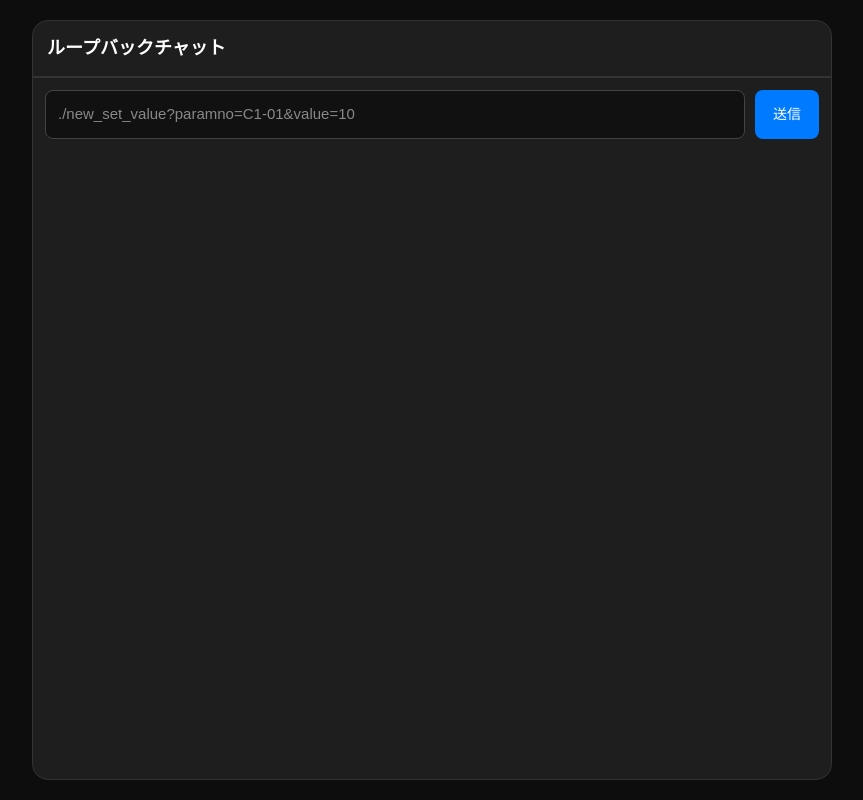
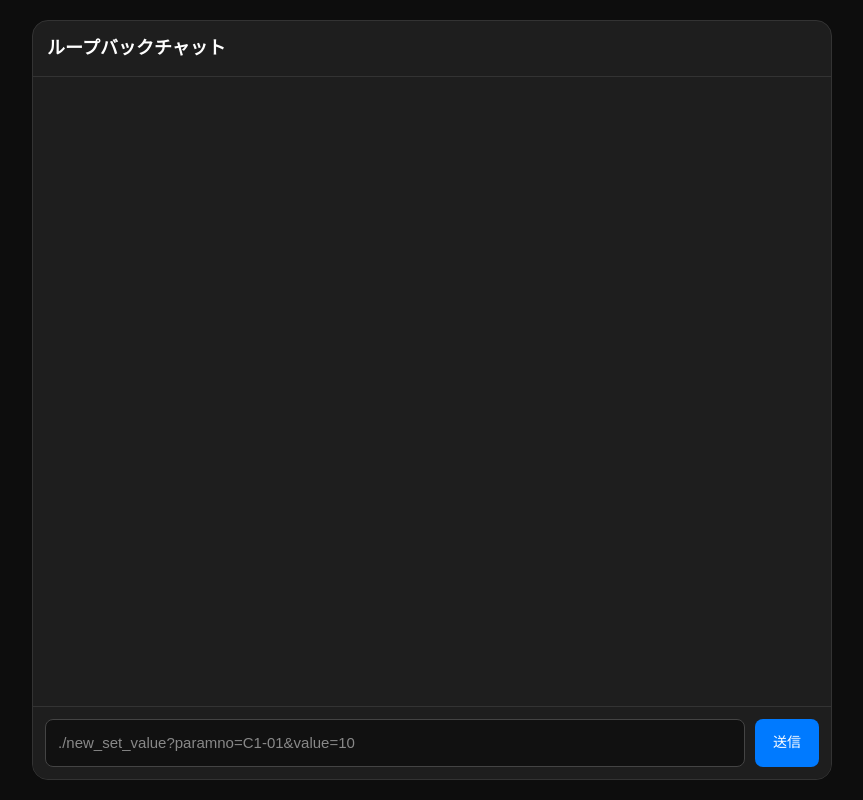
Before and after one commit to m-masayuki/dwm-chat-debug-app, a Next.js app: page / in a window 1280 px wide. Shown: the whole page, without its empty margins (208-1071 px from the left). Built offline with nearby package versions, Linux system fonts and the light colour scheme.

Commit message:
Revert the change of DOM arrange

```diff
--- a/app/page.tsx
+++ b/app/page.tsx
@@ -71,6 +71,16 @@ export default function Home() {
     <div style={styles.root}>
       <div style={styles.chatContainer}>
         <div style={styles.header}>ループバックチャット</div>
+        <div style={styles.chatArea}>
+          {messages.map((msg, i) => (
+            <MessageBubble key={i} role={msg.role} text={msg.text} />
+          ))}
+
+          {/* Bot Thinking Animation */}
+          {thinking && <ThinkingBubble />}
+
+          <div ref={messagesEndRef} />
+        </div>
         <div style={styles.inputBar}>
           <input
             value={input}
@@ -82,17 +92,6 @@ export default function Home() {
           <button style={styles.sendBtn} onClick={sendMessage}>
             送信
           </button>
-        </div>
-
-        <div style={styles.chatArea}>
-          {messages.map((msg, i) => (
-            <MessageBubble key={i} role={msg.role} text={msg.text} />
-          ))}
-
-          {/* Bot Thinking Animation */}
-          {thinking && <ThinkingBubble />}
-
-          <div ref={messagesEndRef} />
         </div>
       </div>
     </div>
```
